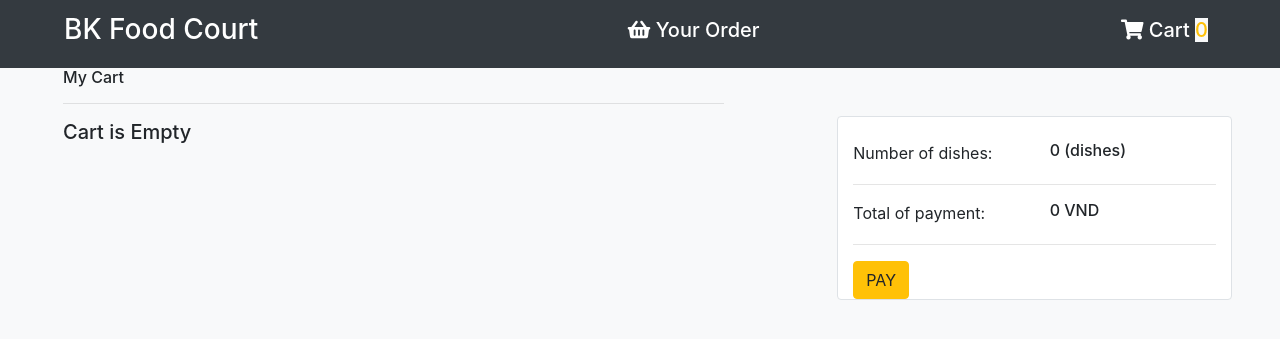
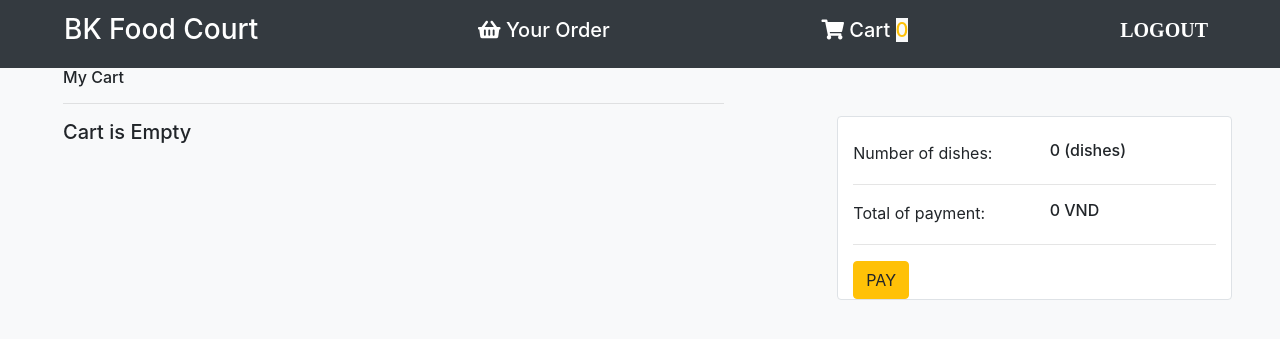
Before and after one commit to pvantruong/Smart_Food_Court_Web, a PHP site: page /cart.php in a window 1280 px wide. Shown: the top 339 px of the page. Run offline with PHP 8.4, Linux system fonts and the light colour scheme; data comes from the database, SQL or seed files in the repository; some libraries are stand-ins or nearby versions.

Commit message:
logout func

```diff
--- a/web_ttcnpm/header.php
+++ b/web_ttcnpm/header.php
@@ -83,6 +83,18 @@ else{
             </div>
         </div>
 
+        <div class="collapse navbar-collapse" id="navbarNavAltMarkup">
+            <div class="mr-auto"></div>
+            <div class="navbar-nav">
+                <a href="logout.php" class="nav-item nav-link active">
+                    <h5 class="px-5 cart">
+                        <i class="fa fa-sign-out" aria-hidden="true">LOGOUT</i>
+                    </h5>
+                </a>
+            </div>
+        </div>
+
+
     </nav>
 </header>
 <!--
--- /dev/null
+++ b/web_ttcnpm/logout.php
@@ -0,0 +1,6 @@
+<?php
+header("location:index.php");
+session_start();
+session_destroy();
+
+?>
```
